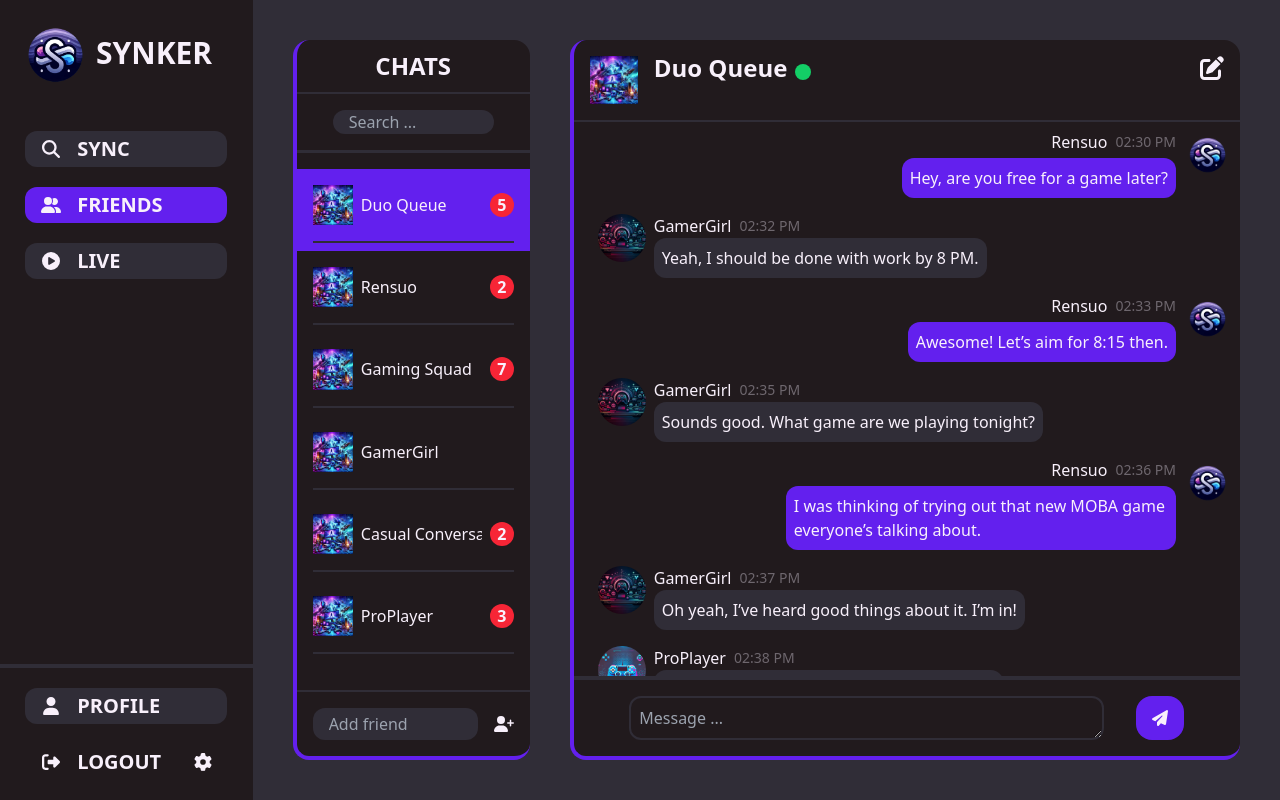
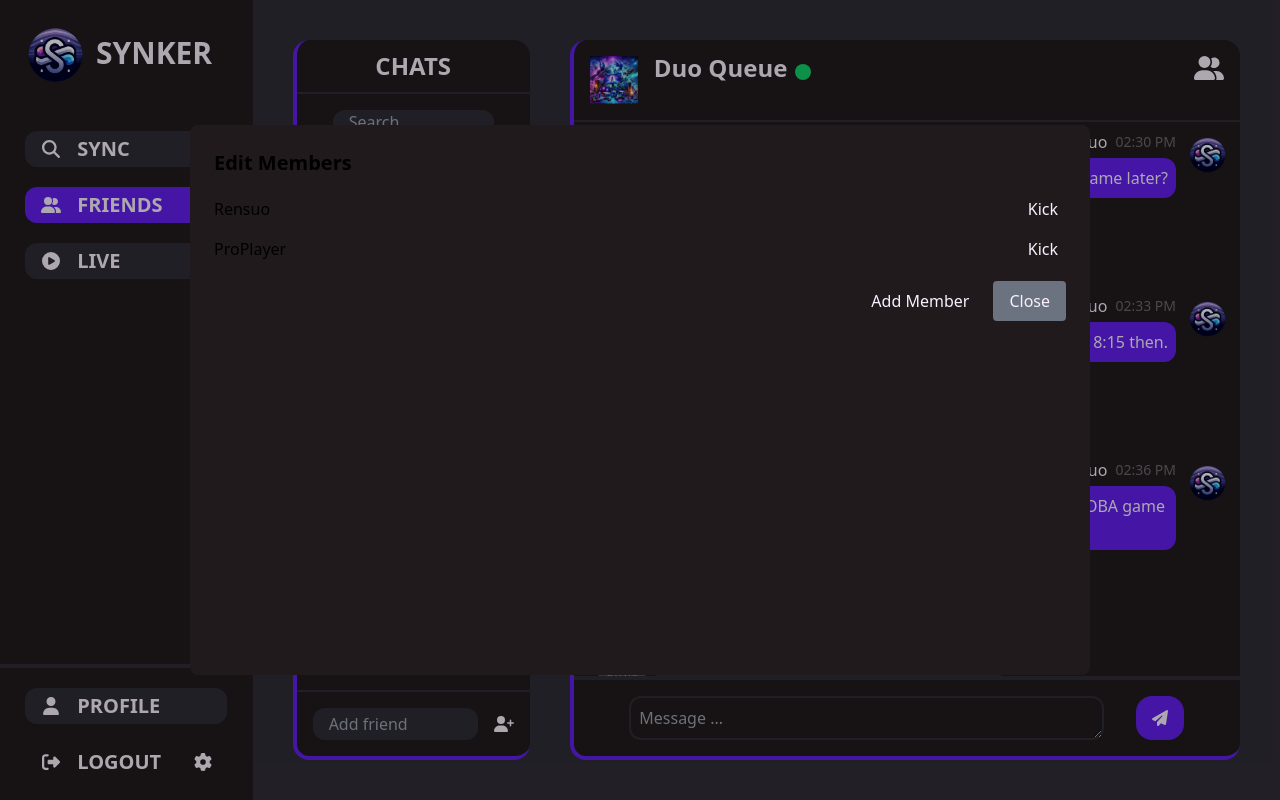
Before and after one commit to varangill/Synker, a React (Vite) app in the folder client/: page /friends in a window 1280 px wide. Both pictures are taken after a click on the button 1216 px from the left and 68 px from the top of the page. Built offline with nearby package versions, Linux system fonts and the light colour scheme; a web font is replaced by a local one.

Commit message:
EditMembers Modal

```diff
--- a/client/package.json
+++ b/client/package.json
@@ -15,6 +15,7 @@
     "@fortawesome/free-regular-svg-icons": "^6.5.2",
     "@fortawesome/free-solid-svg-icons": "^6.5.2",
     "@fortawesome/react-fontawesome": "^0.2.0",
+    "@headlessui/react": "^2.1.8",
     "rc-slider": "^10.6.2",
     "react": "^18.2.0",
     "react-dom": "^18.2.0",
--- a/client/src/ui/components/friends/ChatWindow.tsx
+++ b/client/src/ui/components/friends/ChatWindow.tsx
@@ -1,12 +1,13 @@
 import React, { useEffect, useState } from "react";
 import { FontAwesomeIcon } from "@fortawesome/react-fontawesome";
-import { faEdit, faHatWizard } from "@fortawesome/free-solid-svg-icons";
+import { faUserGroup, faHatWizard } from "@fortawesome/free-solid-svg-icons";
 
 import { receivedMessageBox, sentMessageBox } from "./MessageBox";
 import { Chat } from "../../../types/Chat";
 import windowResize from "../../utils/WindowResize";
 import Title from "../common/Title";
 import ChatInputBox from "./ChatInputBox";
+import EditMembers from "./EditMembers";
 
 interface ChatWindowProps {
   chat: Chat;
@@ -21,6 +22,8 @@ const ChatWindow: React.FC<ChatWindowProps> = ({
 }) => {
   const [isMobile, setIsMobile] = useState(window.innerWidth <= 650);
   const [textToSend, setTextToSend] = useState("");
+  const [isOpen, setIsOpen] = useState(false);
+
   // const [isEditing, setIsEditing] = useState(false);
   // TODO: Get the last opened chat messages to display first
 
@@ -32,9 +35,21 @@ const ChatWindow: React.FC<ChatWindowProps> = ({
   useEffect(() => {
     windowResize(setIsMobile);
   }, []);
+
+  const handleAddMemberClick = () => {
+    // Add your logic to add a new member
+    console.log("Adding member...");
+  };
+
+  // Example function to kick a member
+  const handleKickMemberClick = (memberId: string) => {
+    // Add your logic to kick the member
+    console.log(`Kicking member with id: ${memberId}`);
+  };
+
   return (
     <div
-      className={` flex flex-col items-center bg-primary-200 w-full h-full ${
+      className={`flex flex-col items-center bg-primary-200 w-full h-full ${
         isMobile ? "" : "rounded-2xl border-l-4 border-b-4 border-accent-100"
       }`}
     >
@@ -55,8 +70,11 @@ const ChatWindow: React.FC<ChatWindowProps> = ({
             ></div>
             <div className="flex flex-grow"></div>
             {isGroupChat && (
-              <button>
-                <FontAwesomeIcon icon={faEdit} className="m-2 mr-4 title" />
+              <button onClick={() => setIsOpen(true)}>
+                <FontAwesomeIcon
+                  icon={faUserGroup}
+                  className="m-2 mr-4 title"
+                />
               </button>
             )}
           </div>
@@ -67,7 +85,7 @@ const ChatWindow: React.FC<ChatWindowProps> = ({
         {chat.messages.length === 0 ? (
           <div className="flex justify-center items-center h-full text-primary-400 flex flex-col">
             <FontAwesomeIcon icon={faHatWizard} className="m-2 mr-4 h-20" />
-            Don't be shy, send the first message!
+            Don't be shy, say hi!
           </div>
         ) : (
           chat.messages.map((message, index) => {
@@ -85,6 +103,15 @@ const ChatWindow: React.FC<ChatWindowProps> = ({
         <div className="bg-primary-100 w-full h-1"></div>
         <ChatInputBox setTextToSend={() => setTextToSend("")} />
       </div>
+
+      {/* Add the EditMembers modal */}
+      <EditMembers
+        isOpen={isOpen}
+        onClose={() => setIsOpen(false)}
+        members={chat.members}
+        onAddMember={handleAddMemberClick}
+        onKickMember={handleKickMemberClick}
+      />
     </div>
   );
 };
--- /dev/null
+++ b/client/src/ui/components/friends/EditMembers.tsx
@@ -0,0 +1,66 @@
+import React from "react";
+import { Dialog, DialogPanel, DialogTitle } from "@headlessui/react";
+
+import { FriendUser } from "../../../types/User";
+
+interface EditMembersProps {
+  isOpen: boolean;
+  onClose: () => void;
+  members: FriendUser[];
+  onAddMember: () => void;
+  onKickMember: (memberId: string) => void;
+}
+
+const EditMembers: React.FC<EditMembersProps> = ({
+  isOpen,
+  onClose,
+  members,
+  onAddMember,
+  onKickMember,
+}) => {
+  console.log(members);
+  return (
+    <Dialog open={isOpen} onClose={onClose} className="relative z-50">
+      <div className="fixed inset-0 bg-black/30" aria-hidden="true" />
+      <div className="fixed inset-0 flex items-center justify-center p-4">
+        <DialogPanel className="mx-auto bg-primary-200 p-6 rounded-lg h-[550px] w-[900px]">
+          <DialogTitle className="text-xl font-bold mb-4">
+            Edit Members
+          </DialogTitle>
+          <ul className="mb-4">
+            {members.map((member) => (
+              <li
+                key={member.id}
+                className="flex justify-between items-center mb-2"
+              >
+                <div>{member.username}</div>
+                <button
+                  onClick={() => onKickMember(member.id)}
+                  className="bg-red-500 text-white px-2 py-1 rounded"
+                >
+                  Kick
+                </button>
+              </li>
+            ))}
+          </ul>
+          <div className="flex justify-end space-x-2">
+            <button
+              onClick={onAddMember}
+              className="bg-blue-500 text-white px-4 py-2 rounded"
+            >
+              Add Member
+            </button>
+            <button
+              onClick={onClose}
+              className="bg-gray-500 text-white px-4 py-2 rounded"
+            >
+              Close
+            </button>
+          </div>
+        </DialogPanel>
+      </div>
+    </Dialog>
+  );
+};
+
+export default EditMembers;
```
Also changed, not shown: 1 other file (tests, documents, lock files or other folders).
